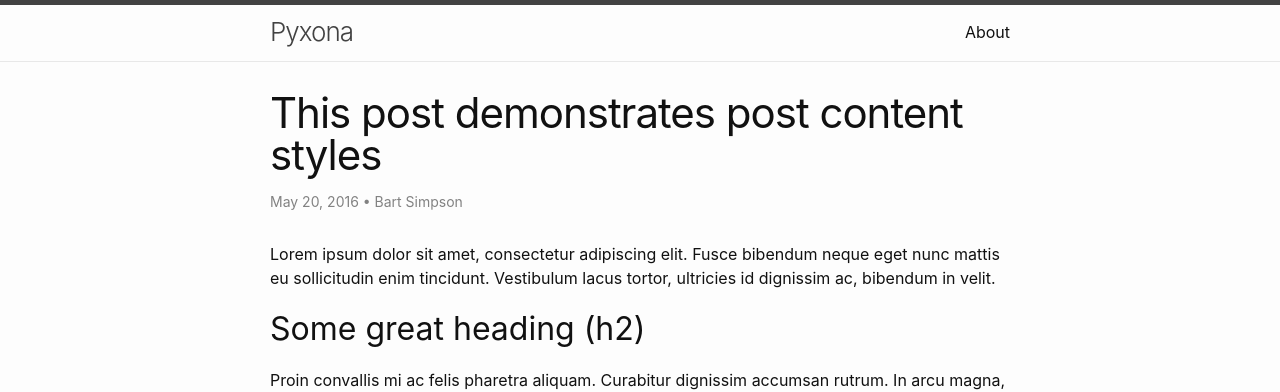
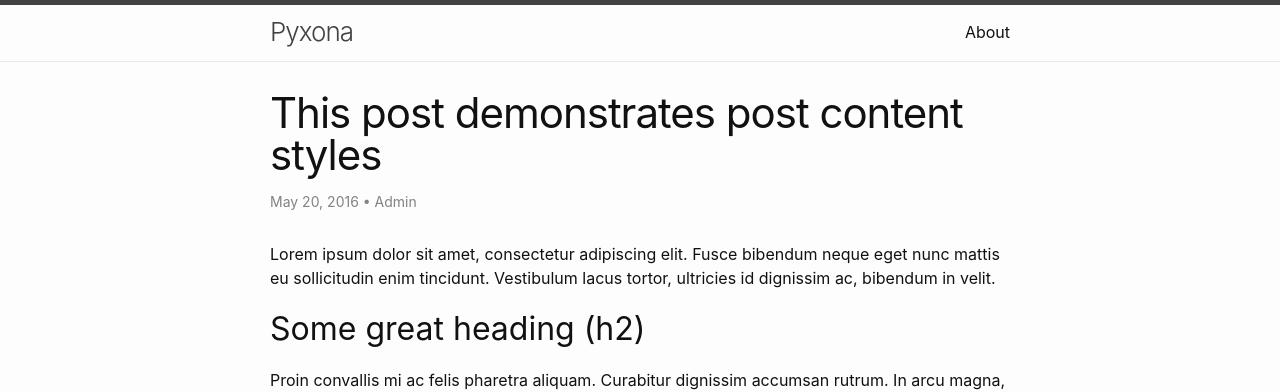
Before and after one commit to teddymatayoshi/teddymatayoshi.github.io, a Jekyll site: the page built from _posts/2016-05-20-this-post-demonstrates-post-content-styles.md, in a window 1280 px wide and 900 px high. Shown: the top 392 px of the window. Built offline with Jekyll 4.4.1, drawn with Linux system fonts in a browser that asks for light colours.

Commit message:
Edited posts

```diff
--- a/_posts/2016-05-20-this-post-demonstrates-post-content-styles.md
+++ b/_posts/2016-05-20-this-post-demonstrates-post-content-styles.md
@@ -2,7 +2,7 @@
 layout: post
 title: "This post demonstrates post content styles"
 categories: junk
-author: "Bart Simpson"
+author: "Admin"
 meta: "Springfield"
 ---
 
```
